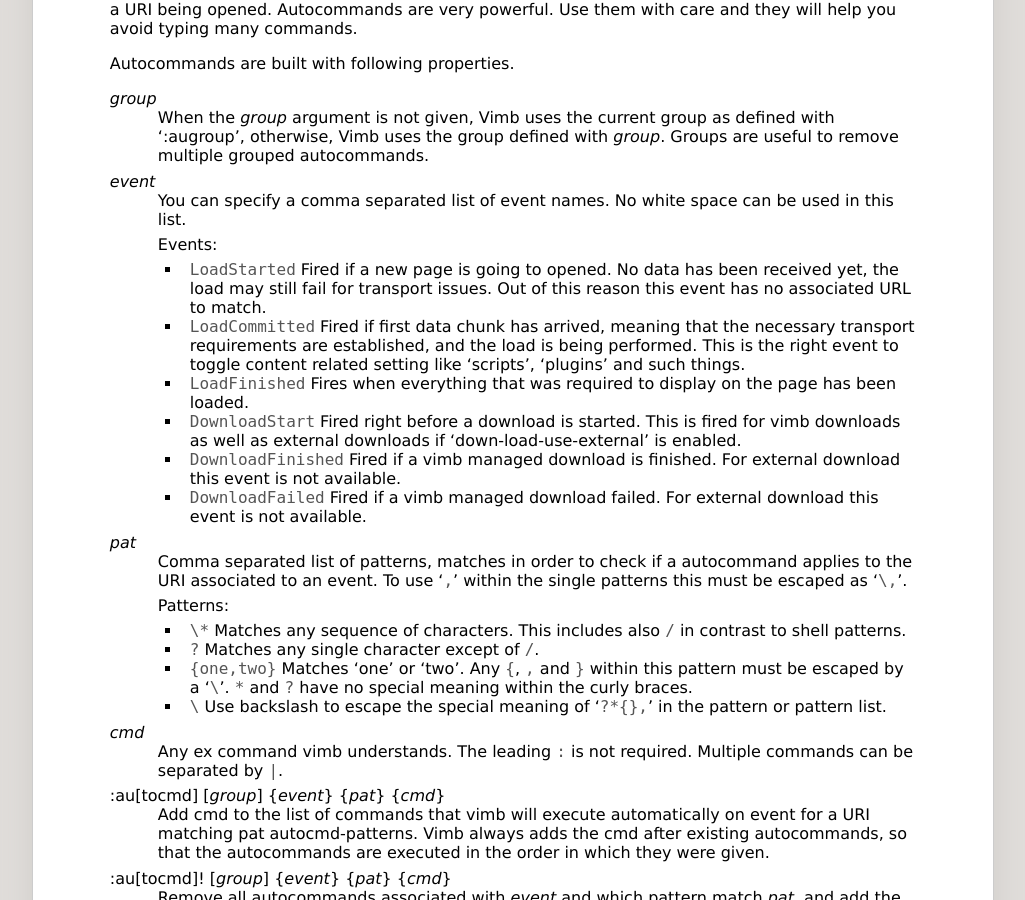
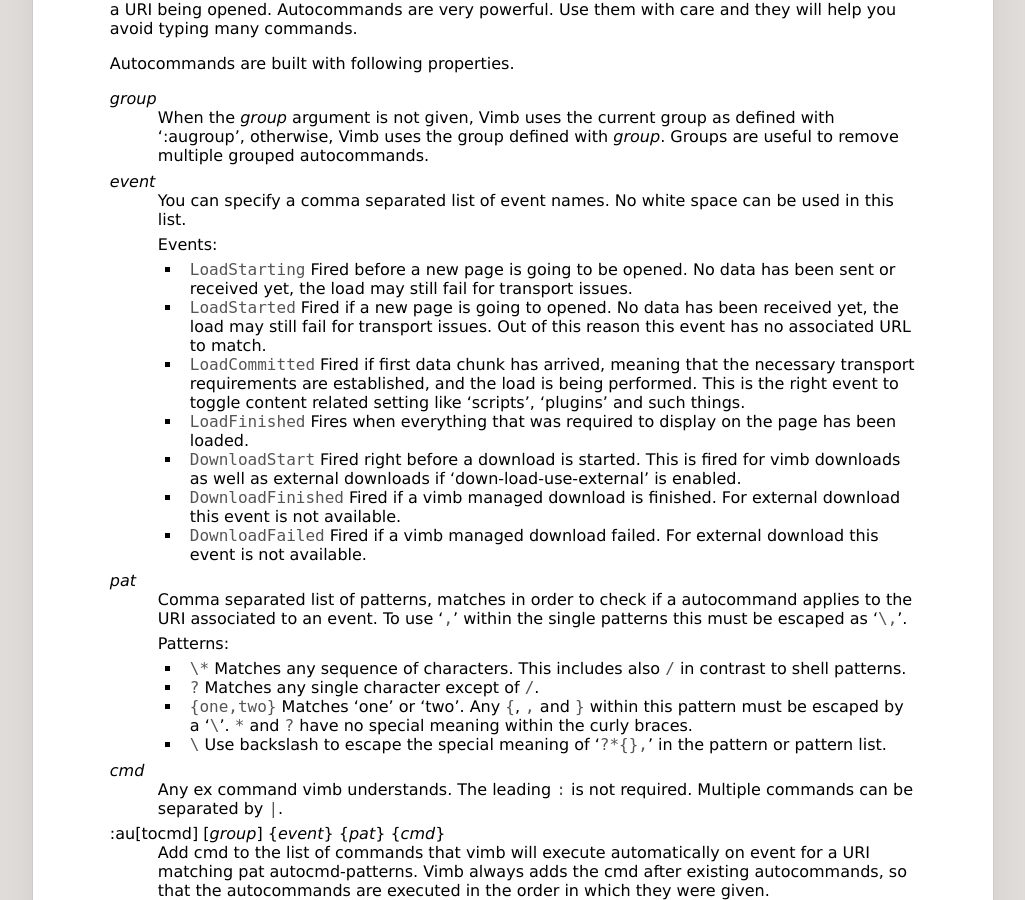
Before and after one commit to fanglingsu/vimb, a Jekyll site: the page built from man.md, in a window 1280 px wide and 900 px high, scrolled down 10121 px. Shown: the whole window, without its empty margins (127-1152 px from the left). Built offline with Jekyll 4.4.1, drawn with Linux system fonts in a browser that asks for light colours.

Commit message:
Add LoadStarting autocmd event.

```diff
--- a/man.md
+++ b/man.md
@@ -648,7 +648,9 @@
 : You can specify a comma separated list of event names. No white space can be
   used in this list.
 : Events:
-: - `LoadStarted` Fired if a new page is going to opened. No data has been
+: - `LoadStarting` Fired before a new page is going to be opened. No data has
+    been sent or received yet, the load may still fail for transport issues.
+  - `LoadStarted` Fired if a new page is going to opened. No data has been
 	received yet, the load may still fail for transport issues. Out of this
     reason this event has no associated URL to match.
   - `LoadCommitted` Fired if first data chunk has arrived, meaning that the
```
